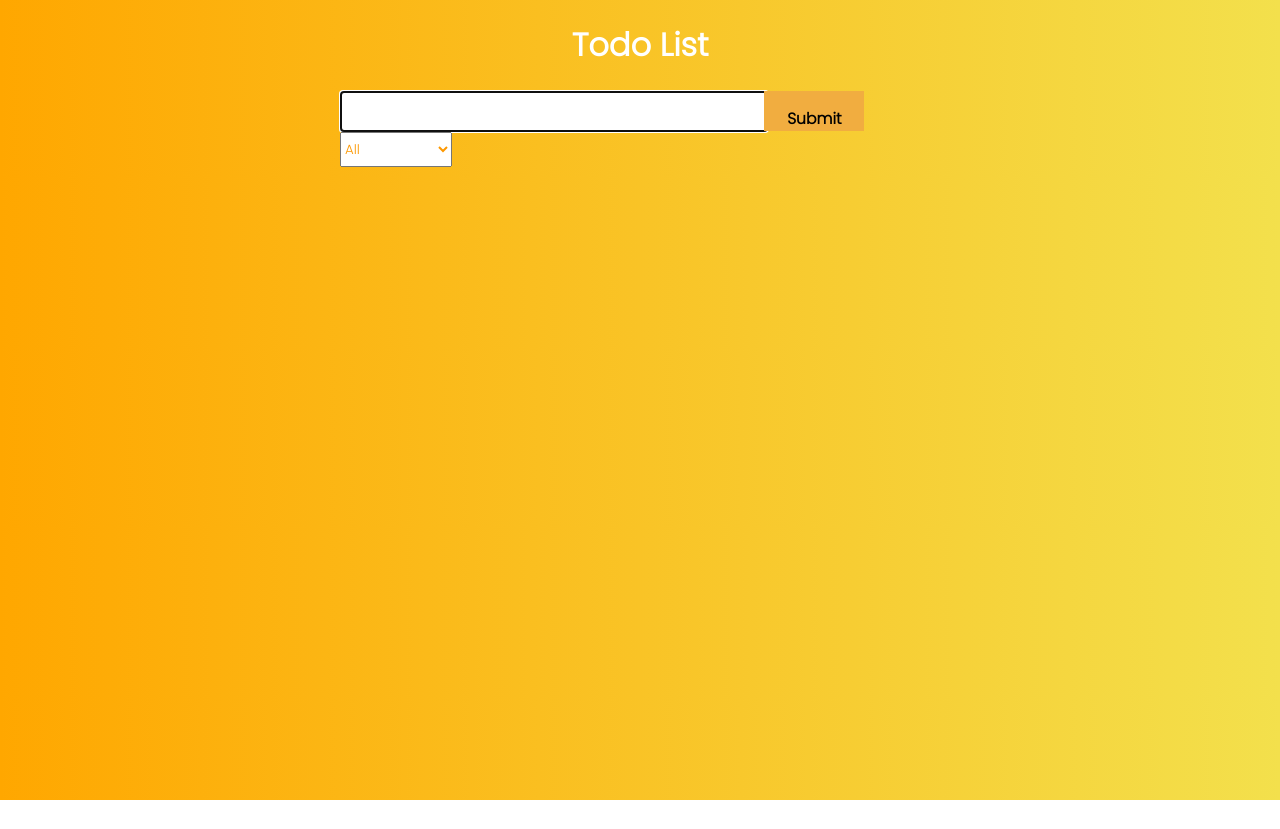
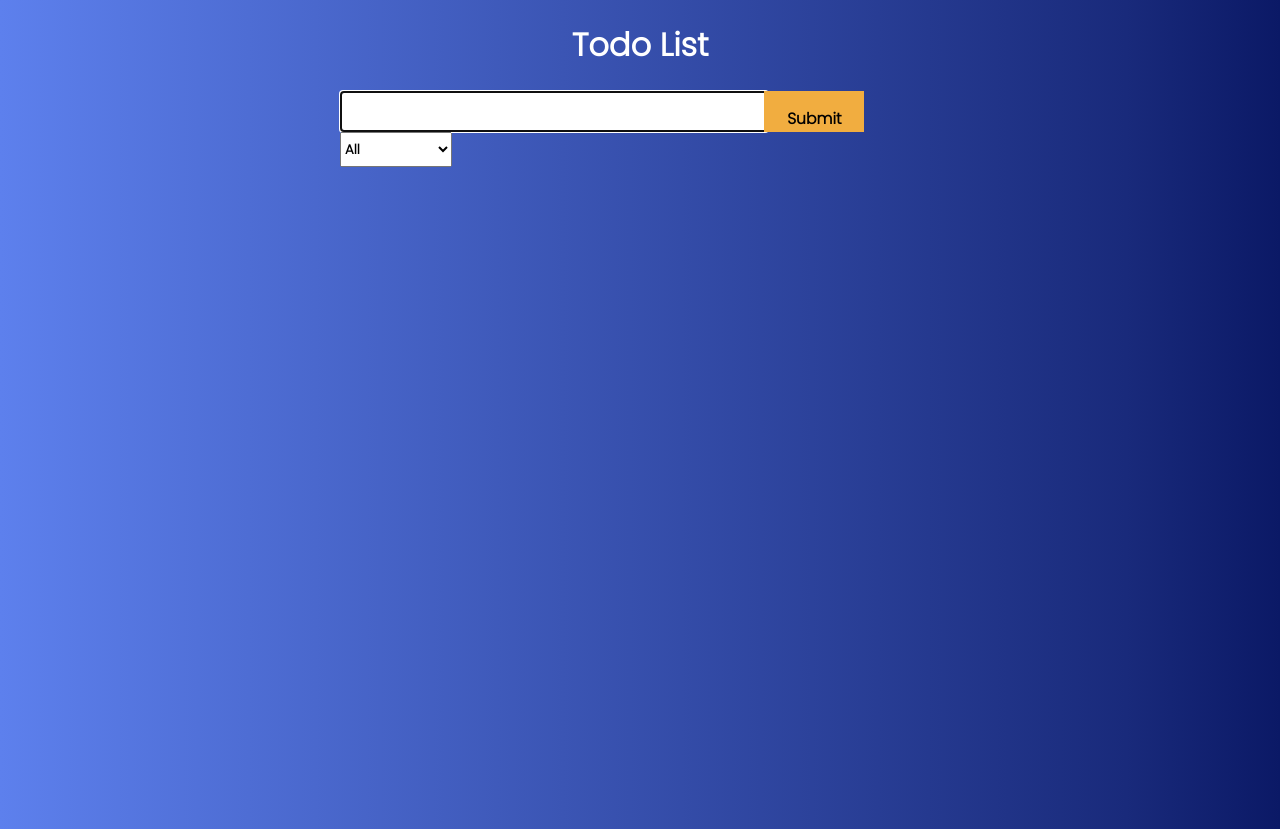
Before and after one commit to ToniGrbic/todo-list-react, a React (Create React App) app: page / in a window 1280 px wide. Before the commit the page ends 800 px from the top, so only its background shows below. Built offline with nearby package versions, Linux system fonts and the light colour scheme.

Commit message:
small changes

```diff
--- a/src/App.js
+++ b/src/App.js
@@ -1,7 +1,5 @@
 import React, { useEffect, useRef } from 'react'
-import List from './components/List'
-import Alert from './components/Alert'
-import Form from './components/Form'
+import { List, Alert, Form } from './components'
 import { useGlobalContext } from './context'
 import autoAnimate  from '@formkit/auto-animate'
 
--- a/src/components/Alert.js
+++ b/src/components/Alert.jsx
@@ -1,12 +1,13 @@
 import React, { useEffect } from 'react'
 import { useGlobalContext } from '../context';
+
 const Alert = () => {
   const { alert, todos, showAlert} = useGlobalContext()
 
   useEffect(() => {
     const timeout = setTimeout(() => {
       showAlert(false, '', '');
-    }, 1700);
+    }, 1400);
     return () => clearTimeout(timeout);
   }, [todos]);
 
--- a/src/components/Todo.js
+++ b/src/components/Todo.jsx
@@ -1,6 +1,6 @@
 import React from 'react';
 import { FaEdit, FaTrash } from 'react-icons/fa'
-import {BsChevronUp, BsChevronDown} from 'react-icons/bs'
+import { BsChevronUp, BsChevronDown } from 'react-icons/bs'
 import { useGlobalContext } from '../context';
 import { FaCheckSquare } from 'react-icons/fa'
 
--- /dev/null
+++ b/src/components/index.js
@@ -0,0 +1,4 @@
+export { default as Alert} from './Alert'
+export { default as Form} from './Form'
+export { default as List} from './List'
+export { default as Todo} from './Todo'
--- a/src/context.js
+++ b/src/context.js
@@ -42,6 +42,7 @@ const AppProvider = ({ children }) => {
 
   const checkTodo = (id)=>{
     dispatch({type:'CHECK_TODO', payload:id})
+    showAlert(true, 'success', 'todo completed!')
   }
 
   const editTodo = (id)=>{
--- a/src/index.css
+++ b/src/index.css
@@ -7,8 +7,11 @@
 }
 
 body{
-  background: linear-gradient(90deg, rgba(255,167,0,1) 0%, rgb(243, 224, 76) 100%);
-
+  //background: linear-gradient(90deg, rgba(255,167,0,1) 0%, rgb(243, 224, 76) 100%);
+  //background: linear-gradient(90deg, rgba(82,66,185,1) 0% , rgba(48,38,102,1) 100%);
+  //background: linear-gradient(90deg, rgba(52,93,227,1) 0%, rgba(16,33,133,1) 100%);
+  background: linear-gradient(90deg, rgba(93,128,237,1) 0%, rgba(25,42,123,1) 88%, rgba(11,25,102,1) 100%);
+  height:100vh;
 }
 .container{
   width: 30%;
@@ -19,6 +22,7 @@ body{
 h1{
   color:white;
   text-align: center;
+
 }
 
 .alertDiv{
@@ -32,8 +36,8 @@ h1{
   border-radius: 0.25rem;
   letter-spacing: 0.25rem;
   text-transform: capitalize;
+}
 
-}
 label{
   position: absolute;
 }
@@ -56,8 +60,12 @@ input[type ='text']{
 
 select{
   height: 35px;
-  color: var(--main-color);
+  color: black;
+  font-weight:bold;
   transition: 500ms;
+}
+select:hover{
+  cursor:pointer;
 }
 
 .submitDiv{
@@ -70,8 +78,9 @@ select{
   width: 100px;
   position: relative;
   right: 0.6%;
-  height:40px;
+  height:41px;
   transition: 500ms;
+
 }
 
 #submit:hover{
@@ -99,7 +108,7 @@ height:30px;
 
 .del-btn{
   border:none;
-  background-color: white;
+  background-color: red;
   margin-left:10px;
   height:30px;
 }
--- a/src/reducer.js
+++ b/src/reducer.js
@@ -65,7 +65,7 @@ const reducer = (state, action)=>{
             if(action.payload.type === 'Up'){
                 moveUpDown(action.payload.id, -1)
             }
-            if(action.payload.type === 'Down'){
+            else if(action.payload.type === 'Down'){
                 moveUpDown(action.payload.id, 1)
             }
         break
```
Also changed, not shown: src/components/Form.jsx (renamed from src/components/Form.js, +3 -4 lines), src/components/List.jsx (renamed from src/components/List.js).
